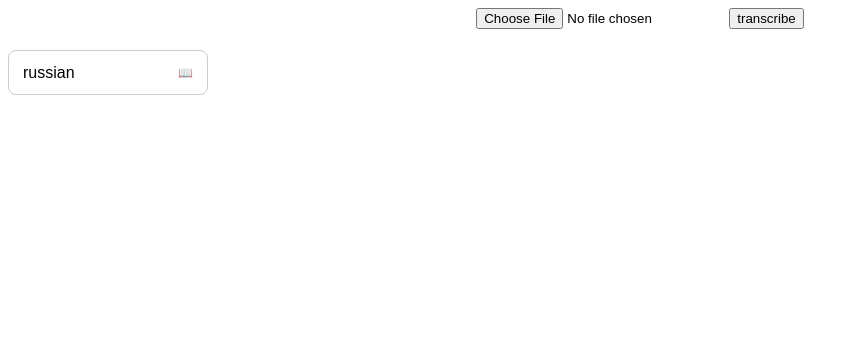
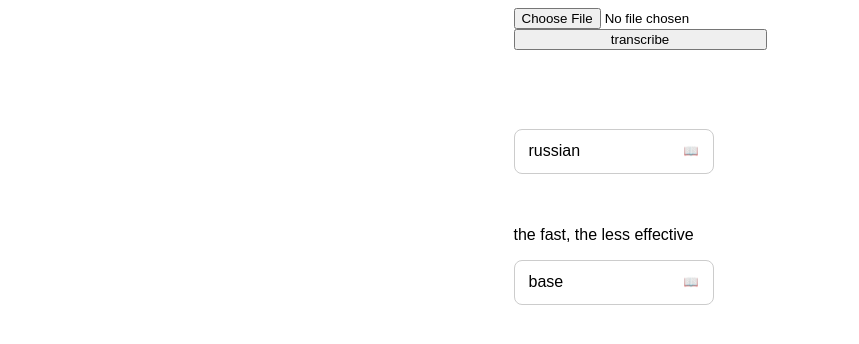
Before and after one commit to feodorbrick-ctrl/voxera, a React (Create React App) app: page / in a window 1280 px wide. Shown: the top 344 px of the page, without its empty margins (0-859 px from the left). Built offline with nearby package versions, Linux system fonts and the light colour scheme; what @ffmpeg/ffmpeg would draw is missing.

Commit message:
make changing a transcribe mode and make a big language list

```diff
--- a/src/App.css
+++ b/src/App.css
@@ -1,5 +1,6 @@
 .App {
-  text-align: center;
+  display: grid;
+  justify-content: center;
   font-family:  sans-serif;
 }
 
--- a/src/App.js
+++ b/src/App.js
@@ -12,6 +12,7 @@ function App() {
     const [isVisibleError, setVisibleError] = useState(false);
     const [transcription, setTranscription] = useState('');
     const [language, setLanguage] = useState('russian')
+    const [transcribeMode, setTranscribeMode] = useState('base');
 
     function handleFileChange(event) {
         const selectedFile = event.target.files[0];
@@ -50,10 +51,12 @@ function App() {
                 await setTranscription(transcribeAudioFun())
 
             }
+        } else {
+            setVisibleError(true)
+            setTimeout(() => setVisibleError(false), 2000)
         }
         setState("rejected");
     }
-
     useEffect(() => {
         setSpinner(state === "pending");
         if (state === "fulfilled") {
@@ -93,12 +96,23 @@ function App() {
                 <h1>some error</h1>
             }
             <h1>{transcription}</h1>
+            <br/><br/>
             <CustomSelect
                 onChange={setLanguage}
                 placeholder='Select please a language of subtitles'
                 value={language}
                 options={languages}
             />
+            <br/>
+            <br/>
+            <div>
+                <p>the fast, the less effective</p>
+                <CustomSelect
+                    onChange={setTranscribeMode}
+                    value={transcribeMode}
+                    options={['tiny', 'base', 'small', 'medium']}
+                />
+            </div>
         </div>
     );
 }
--- a/src/components/CustomSelect/customSelect.css
+++ b/src/components/CustomSelect/customSelect.css
@@ -39,7 +39,7 @@
     scroll-snap-type: y mandatory;
     scrollbar-width: none;
     -ms-overflow-style: none;
-    height: 800px;
+    max-height: 300px;
     position: absolute;
 
     top: calc(100% + 5px);
--- a/src/components/data/languages.js
+++ b/src/components/data/languages.js
@@ -1 +1 @@
-export const languages = ["english","chinese","german","spanish","russian","korean","french","japanese","portuguese","turkish","polish","catalan","dutch","arabic","swedish","italian","indonesian","hindi","finnish","vietnamese","hebrew","ukrainian","greek","malay","czech","romanian","danish","hungarian","tamil","norwegian","thai","urdu","croatian","bulgarian","lithuanian","latin","maori","malayalam","welsh","slovak","telugu","persian","latvian","bengali","serbian","azerbaijani","slovenian","kannada","estonian","macedonian","breton","basque","icelandic","armenian","nepali","mongolian","bosnian","kazakh","albanian","swahili","galician","marathi","punjabi","sinhala","khmer","shona","yoruba","somali","afrikaans","occitan","georgian","belarusian","tajik","sindhi","gujarati","amharic","yiddish","lao","uzbek","faroese","haitian creole","pashto","turkmen","nynorsk","maltese","sanskrit","luxembourgish","myanmar","tibetan","tagalog","malagasy","assamese","tatar","hawaiian","lingala","hausa","bashkir","javanese","sundanese"]
+export const languages = ["english","chinese","german","spanish","russian","korean","french","japanese","portuguese","turkish","polish","catalan","dutch","arabic","swedish","indonesian","hindi","finnish","vietnamese","hebrew","ukrainian","greek","malay","czech","romanian","danish","hungarian","tamil","norwegian","serbian","azerbaijani","slovenian","kannada","estonian","macedonian","breton","basque","icelandic","armenian","nepali","mongolian","bosnian","kazakh","albanian","swahili","galician","marathi","punjabi","afrikaans"]
--- a/src/frameworks/transcribeAudio.js
+++ b/src/frameworks/transcribeAudio.js
@@ -2,11 +2,11 @@ import { pipeline } from "@huggingface/transformers";
 
 let transcriber = null;
 
-async function getTranscriber() {
+async function getTranscriber(transcribeMode) {
     if (!transcriber) {
         transcriber = await pipeline(
             "automatic-speech-recognition",
-            "Xenova/whisper-base",
+            `Xenova/whisper-base`,
             {
                 device: "wasm"
             }
```
